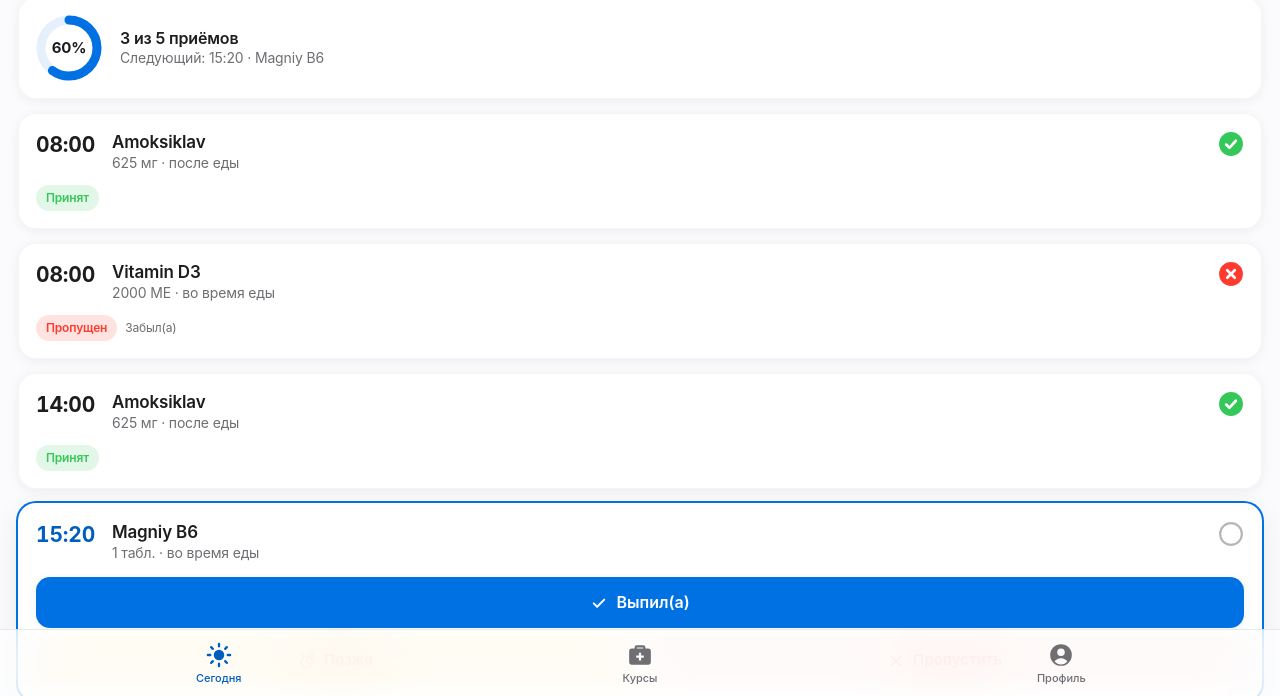
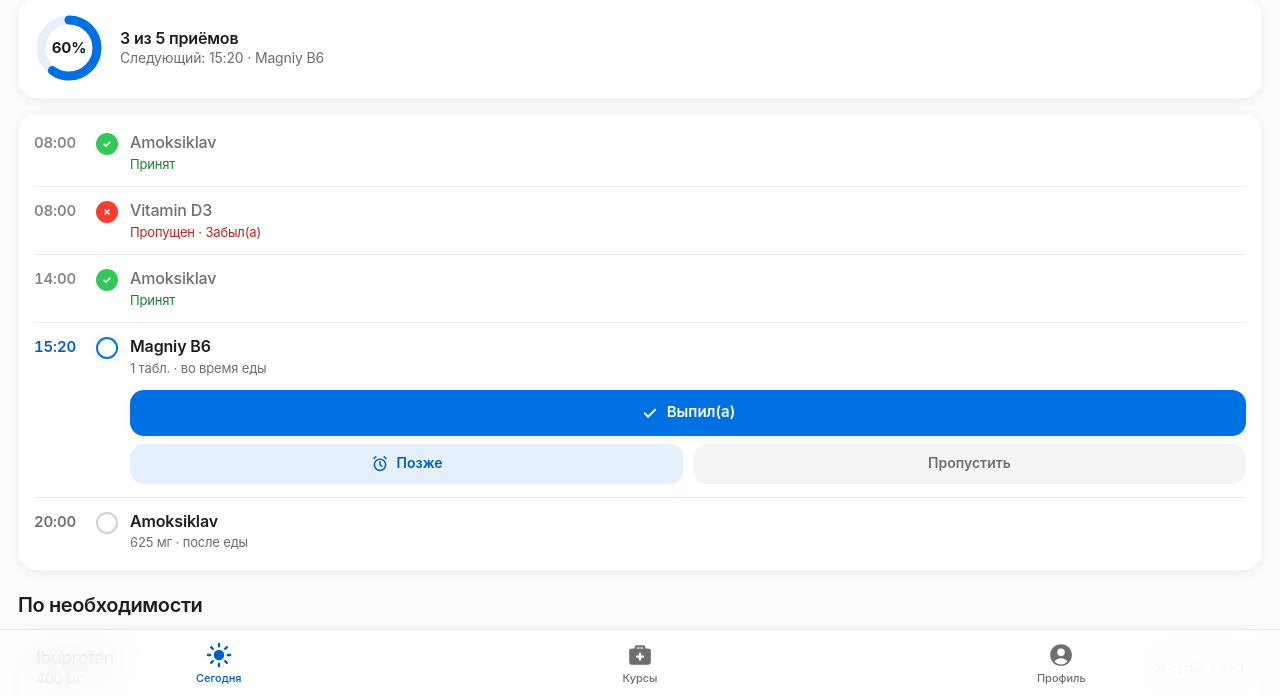
Before and after one commit to NuX-team/Med_Course, a website: page apps/web/index.html in a window 1280 px wide. Both pictures are taken after a click on the button "Посмотреть без входа". Shown: the part 102-798 px from the top of the page. Drawn offline with Linux system fonts and the light colour scheme.

Commit message:
Web app: doses as one timeline card; answered rows quiet, next dose expanded

```diff
--- a/apps/web/app.js
+++ b/apps/web/app.js
@@ -440,7 +440,7 @@
     const cards = today.doses.map((d) => doseCard(d, next && d.id === next.id)).join('');
     const prn = today.asNeeded.length ? `<div class="section-title">${esc(t('today.asNeeded'))}</div><div class="stack">${today.asNeeded.map(prnCard).join('')}</div>` : '';
 
-    app().innerHTML = `<div class="screen">${head}<div class="stack">${alarmCard}${progress}${cards || `<div class="card empty"><h3>${esc(t('today.empty'))}</h3></div>`}</div>${prn}</div>${tabbar()}`;
+    app().innerHTML = `<div class="screen">${head}<div class="stack">${alarmCard}${progress}${cards ? `<div class="card timeline">${cards}</div>` : `<div class="card empty"><h3>${esc(t('today.empty'))}</h3></div>`}</div>${prn}</div>${tabbar()}`;
     bindTabs();
     const root = app();
     const u = root.querySelector('[data-unlock]');
@@ -472,20 +472,37 @@
 
   function doseCard(d, isNext) {
     const open = ['SCHEDULED', 'NOTIFIED', 'SNOOZED'].includes(d.status);
-    const sub = `${esc(amount(d.medication))} · ${esc(t('f.' + d.medication.foodRule))}`;
-    let body;
-    if (open || d.status === 'MISSED') {
-      body = `<div class="dose-actions"><button class="btn ${d.status === 'MISSED' ? 'warning' : 'success'}" data-act="take">${I.check}${esc(t(d.status === 'MISSED' ? 'takeLate' : 'take'))}</button>
-        ${open ? `<div class="btn-row">${d.snoozeOptions.length ? `<button class="btn soft warning" data-act="later">${I.alarm}${esc(t('later'))}</button>` : ''}<button class="btn soft danger" data-act="skip">${I.x}${esc(t('skip'))}</button></div>` : ''}
-        ${d.status === 'SNOOZED' && d.snoozedUntil ? `<div class="small muted" style="margin-top:8px">${esc(t('s.SNOOZED'))} ${esc(t('snoozedTo', { t: time(d.snoozedUntil) }))}</div>` : ''}</div>`;
-    } else {
-      const color = { TAKEN: 'var(--success)', TAKEN_LATE: 'var(--warning)' }[d.status] || 'var(--danger)';
+    const answerable = open || d.status === 'MISSED';
+    const expanded = isNext || d.status === 'NOTIFIED' || d.status === 'SNOOZED' || d.status === 'MISSED';
+    const color = { TAKEN: 'var(--success)', TAKEN_LATE: 'var(--warning)', SKIPPED: 'var(--danger)', MISSED: 'var(--danger)', SNOOZED: 'var(--warning)', NOTIFIED: 'var(--accent)' }[d.status] || 'var(--faint)';
+    const textColor = { TAKEN: 'var(--success-text)', TAKEN_LATE: 'var(--warning-text)', SKIPPED: 'var(--danger-text)', MISSED: 'var(--danger-text)', SNOOZED: 'var(--warning-text)', NOTIFIED: 'var(--accent-text)' }[d.status] || 'var(--muted)';
+    let meta = `${esc(amount(d.medication))} · ${esc(t('f.' + d.medication.foodRule))}`;
+    let right = '';
+    if (!answerable) {
+      const reason = d.skipReason ? ' · ' + esc(t('r.' + d.skipReason)) : '';
+      meta = `<span style="color:${textColor}">${esc(t('s.' + d.status))}${reason}</span>`;
       const canUndo = d.correctableUntil && new Date(d.correctableUntil) > new Date();
-      body = `<div class="dose-footer">${pill(t('s.' + d.status), color)}${d.skipReason ? `<span class="tiny muted">${esc(t('r.' + d.skipReason))}</span>` : ''}<span class="grow"></span>${canUndo ? `<button class="link" data-act="undo">${esc(t('undo'))}</button>` : ''}</div>`;
+      if (canUndo) right = `<button class="row-link" data-act="undo">${esc(t('undo'))}</button>`;
+    } else if (d.status === 'SNOOZED' && d.snoozedUntil) {
+      meta = `<span style="color:${textColor}">${esc(t('s.SNOOZED'))} ${esc(t('snoozedTo', { t: time(d.snoozedUntil) }))}</span>`;
     }
-    return `<div class="card ${isNext ? 'next' : ''}" data-dose="${esc(d.id)}"><div class="dose-head"><div class="dose-time ${isNext ? 'next' : ''}">${esc(time(d.scheduledAt))}</div>
-      <div class="grow"><div class="dose-name">${esc(d.medication.displayName)}</div><div class="small muted">${sub}</div></div>${statusIcon(d.status)}</div>${body}</div>`;
+    const mark = d.status === 'TAKEN' || d.status === 'TAKEN_LATE'
+      ? `<i class="tl-dot done" style="--c:${color}"><svg viewBox="0 0 24 24"><path d="M7 12.5l3.2 3.2L17 9" stroke="#fff" stroke-width="2.6" fill="none" stroke-linecap="round" stroke-linejoin="round"/></svg></i>`
+      : d.status === 'SKIPPED' || d.status === 'MISSED'
+        ? `<i class="tl-dot done" style="--c:${color}"><svg viewBox="0 0 24 24"><path d="M8.5 8.5l7 7M15.5 8.5l-7 7" stroke="#fff" stroke-width="2.6" stroke-linecap="round"/></svg></i>`
+        : `<i class="tl-dot ${expanded ? 'now' : ''}" style="--c:${color}"></i>`;
+    const actions = expanded && answerable ? `<div class="tl-actions">
+        <button class="btn ${d.status === 'MISSED' ? 'warning' : ''}" data-act="take">${I.check}${esc(t(d.status === 'MISSED' ? 'takeLate' : 'take'))}</button>
+        ${open ? `<div class="btn-row">${d.snoozeOptions.length ? `<button class="btn soft" data-act="later">${I.alarm}${esc(t('later'))}</button>` : ''}<button class="btn soft grey" data-act="skip">${esc(t('skip'))}</button></div>` : ''}
+      </div>` : '';
+    if (answerable && !expanded && new Date(d.scheduledAt) - Date.now() < 3600000) right = `<button class="row-take" data-act="take" aria-label="${esc(t('take'))}">${I.check}</button>`;
+    return `<div class="tl-row ${answerable ? '' : 'quiet'} ${expanded && answerable ? 'expanded' : ''}" data-dose="${esc(d.id)}">
+      <div class="tl-time ${isNext ? 'next' : ''}">${esc(time(d.scheduledAt))}</div>
+      <div class="tl-rail">${mark}</div>
+      <div class="tl-body"><div class="tl-head"><div class="grow"><div class="tl-name">${esc(d.medication.displayName)}</div><div class="tl-meta">${meta}</div></div>${right}</div>${actions}</div>
+    </div>`;
   }
+
   function prnCard(p) {
     const undo = p.undoable && new Date(p.undoable.until) > new Date();
     return `<div class="card"><div class="row"><div class="grow"><div class="dose-name">${esc(p.displayName)}</div><div class="small muted">${esc(amount(p))}</div></div>
--- a/apps/web/index.html
+++ b/apps/web/index.html
@@ -11,15 +11,15 @@
   <title>Alcore</title>
   <script>try{var t=localStorage.getItem("mc.theme");if(t==="light"||t==="dark")document.documentElement.setAttribute("data-theme",t)}catch(e){}</script>
   <link rel="manifest" href="manifest.webmanifest">
-  <link rel="apple-touch-icon" href="icon-180.png?v=7">
-  <link rel="icon" href="icon-192.png?v=7">
-  <link rel="stylesheet" href="styles.css?v=7">
+  <link rel="apple-touch-icon" href="icon-180.png?v=8">
+  <link rel="icon" href="icon-192.png?v=8">
+  <link rel="stylesheet" href="styles.css?v=8">
 </head>
 <body>
   <div id="app"></div>
   <div id="sheet-root"></div>
   <div id="toast-root"></div>
-  <script src="demo.js?v=7"></script>
-  <script src="app.js?v=7"></script>
+  <script src="demo.js?v=8"></script>
+  <script src="app.js?v=8"></script>
 </body>
 </html>
--- a/apps/web/styles.css
+++ b/apps/web/styles.css
@@ -458,3 +458,30 @@ body { font-family: -apple-system, BlinkMacSystemFont, "SF Pro Display", "SF Pro
 .alarm-screen { background: var(--accent); }
 .alarm-screen .btn.white { background: #fff; color: #0071e3; }
 .alarm-screen .btn.glass { background: rgba(255, 255, 255, 0.2); color: #fff; box-shadow: none; }
+
+/* Today: one card, a timeline of doses. Answered doses stay quiet; the next one opens up. */
+.card.timeline { padding: 6px 16px; }
+.tl-row { display: grid; grid-template-columns: 50px 26px 1fr; column-gap: 10px; position: relative; padding: 13px 0; }
+.tl-row + .tl-row { border-top: 1px solid var(--line); }
+.tl-time { font-size: 15px; font-weight: 600; font-variant-numeric: tabular-nums; color: var(--muted); padding-top: 1px; }
+.tl-time.next { color: var(--accent-text); }
+.tl-rail { display: flex; justify-content: center; padding-top: 1px; }
+.tl-dot { width: 22px; height: 22px; border-radius: 50%; display: grid; place-items: center; box-shadow: inset 0 0 0 2px var(--border); flex: none; }
+.tl-dot.done { background: var(--c); box-shadow: none; }
+.tl-dot.done svg { width: 14px; height: 14px; }
+.tl-dot.now { box-shadow: inset 0 0 0 2px var(--accent), 0 0 0 4px var(--accent-soft); animation: now-pulse 2s ease-in-out infinite; }
+@keyframes now-pulse { 50% { box-shadow: inset 0 0 0 2px var(--accent), 0 0 0 7px transparent; } }
+.tl-head { display: flex; align-items: center; gap: 10px; }
+.tl-name { font-size: 16px; font-weight: 600; letter-spacing: -0.01em; }
+.tl-meta { font-size: 13px; color: var(--muted); margin-top: 2px; }
+.tl-row.quiet .tl-name { color: var(--muted); font-weight: 500; }
+.tl-row.quiet .tl-time { color: var(--faint); }
+.tl-actions { margin-top: 12px; }
+.tl-actions .btn { min-height: 46px; padding: 12px; font-size: 15px; }
+.tl-actions .btn-row { margin-top: 8px; }
+.tl-actions .btn-row .btn { min-height: 40px; padding: 9px; font-size: 14px; }
+.row-link { color: var(--accent-text); font-size: 14px; font-weight: 500; padding: 4px 0 4px 8px; }
+.row-take { width: 34px; height: 34px; border-radius: 50%; display: grid; place-items: center; color: var(--accent-text); background: var(--accent-soft); flex: none; }
+.row-take svg { width: 16px; height: 16px; }
+.row-take:active { transform: scale(0.92); }
+.tl-row.busy, .card .tl-row.busy { opacity: 0.45; pointer-events: none; }
```
